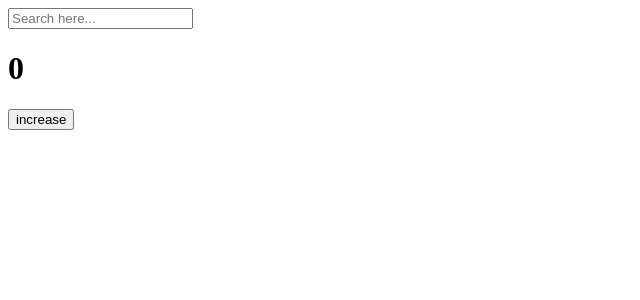
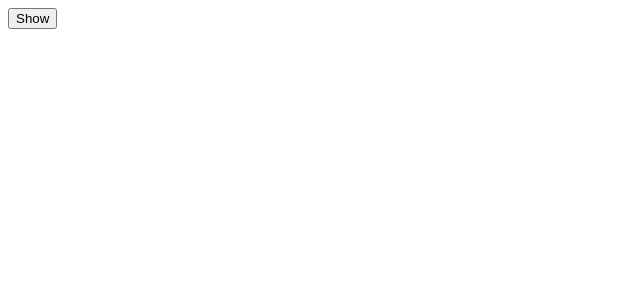
Before and after one commit to ucharles/reactLeraning, a React (Create React App) app in the folder react-learning/: page / in a window 1280 px wide. Shown: the top 300 px of the page, without its empty margins (0-640 px from the left). Built offline with nearby package versions, Linux system fonts and the light colour scheme.

Commit message:
Cleanup Component useState

```diff
--- a/react-learning/src/App.js
+++ b/react-learning/src/App.js
@@ -1,37 +1,34 @@
 import { useState, useEffect } from "react";
 
+// useState로 컴포넌트를 아예 삭제하거나, 다시 만들 수 있음.
+// 컴포넌트가 파괴될 때도 코드를 실행시킬 수 있음.
+
+function Hello() {
+  function byeFn() {
+    console.log("byebye");
+  }
+  useEffect(() => {
+    // 사람들이 주로 씀
+    console.log("hello");
+    return () => console.log("goodbye");
+  });
+  useEffect(() => {
+    // 사람들이 잘 안씀
+    console.log("hi: ");
+    return function () {
+      console.log("bye:");
+    };
+  }, []);
+  return <h1>Hello</h1>;
+}
+
 function App() {
-  const [counter, setValue] = useState(0);
-  const [keyword, setKeyword] = useState("");
-  const onClick = () => {
-    setValue((prev) => prev + 1);
-  };
-  const onChange = (event) => {
-    setKeyword(event.target.value);
-  };
-  console.log("i run all the time");
-  useEffect(() => {
-    console.log("i run only once");
-  }, []);
-  useEffect(() => {
-    console.log("Search for", keyword);
-  }, [keyword]);
-  useEffect(() => {
-    console.log("i run 'counter' changes");
-  }, [counter]);
-  useEffect(() => {
-    console.log("running keyword & counter");
-  }, [keyword, counter]);
+  const [showing, setShowing] = useState(false);
+  const onClick = () => setShowing((prev) => !prev);
   return (
     <div>
-      <input
-        value={keyword}
-        onChange={onChange}
-        type="text"
-        placeholder="Search here..."
-      />
-      <h1>{counter}</h1>
-      <button onClick={onClick}>increase</button>
+      {showing ? <Hello /> : null}
+      <button onClick={onClick}>{showing ? "Hide" : "Show"}</button>
     </div>
   );
 }
```
